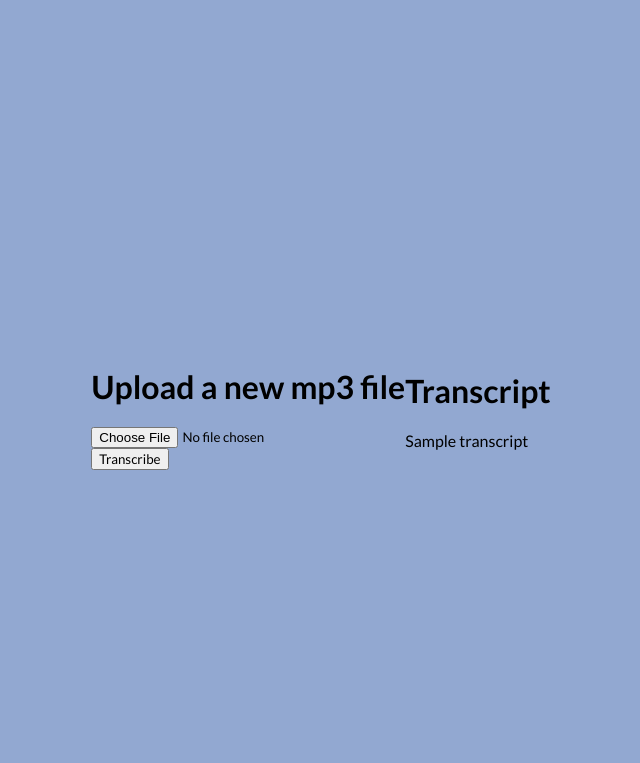
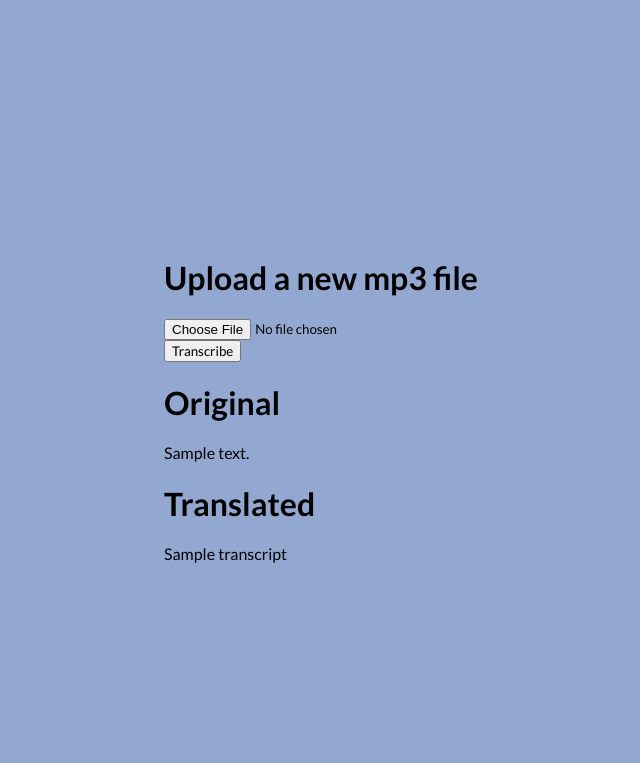
Before and after one commit to rmaier/2021_Shellhacks_Hearandlisten, a Flask app: template templates/index.html in a window 1280 px wide. Shown: the top 763 px of the page, without its empty margins (319-959 px from the left). Run offline with Flask 2, Linux system fonts and the light colour scheme; the template is opened without the code that fills it: most values are stand-ins (such as "Sample title", 1, 10 or a date in 2020).

Commit message:
added original text field functionality

```diff
--- a/app.py
+++ b/app.py
@@ -19,6 +19,7 @@ def index():
 	os.environ['GOOGLE_APPLICATION_CREDENTIALS'] = "pelagic-rig-327114-388e59ecc397.json"
 	speech_client = speech.SpeechClient()
 	transcript = ""
+
 	if request.method == "POST":
 		print("DEBUG : FORM DATA RECEIVED")
 
@@ -46,7 +47,7 @@ def index():
 			# Transcript
 			transcript = result_translate['translatedText'] # dict -> ['translatedText']
 
-	return render_template('index.html', transcript = transcript)
+	return render_template('index.html',result_speech2text = result_speech2text, transcript = transcript)
 
 if __name__ == "__main__": # this is for debug purposes and is only executed if the app.py is called by itself and not by another method
    app.run(debug = True, threaded=True)
--- a/templates/index.html
+++ b/templates/index.html
@@ -13,13 +13,18 @@
         <input type="file" name="file"/>
         <br>
         <input type="submit" id="submitButton" value="Transcribe"/>
+        <br>
     </form>
+
+	{% if transcript != "" %}
+		<div id="speechTranscriptionContainer">
+			<h1>Original</h1>
+			<p id="speechText">{{result_speech2text}}</p>
+			<h1>Translated</h1>
+			<p id="speechText">{{transcript}}</p>
+		</div>
+	{% endif %}
 </div>
-{% if transcript != "" %}
-<div id="speechTranscriptionContainer">
-	<h1>Transcript</h1>
-	<p id="speechText">{{transcript}}</p>
-</div>
-{% endif %}
+
 </body>
 </html>
```
